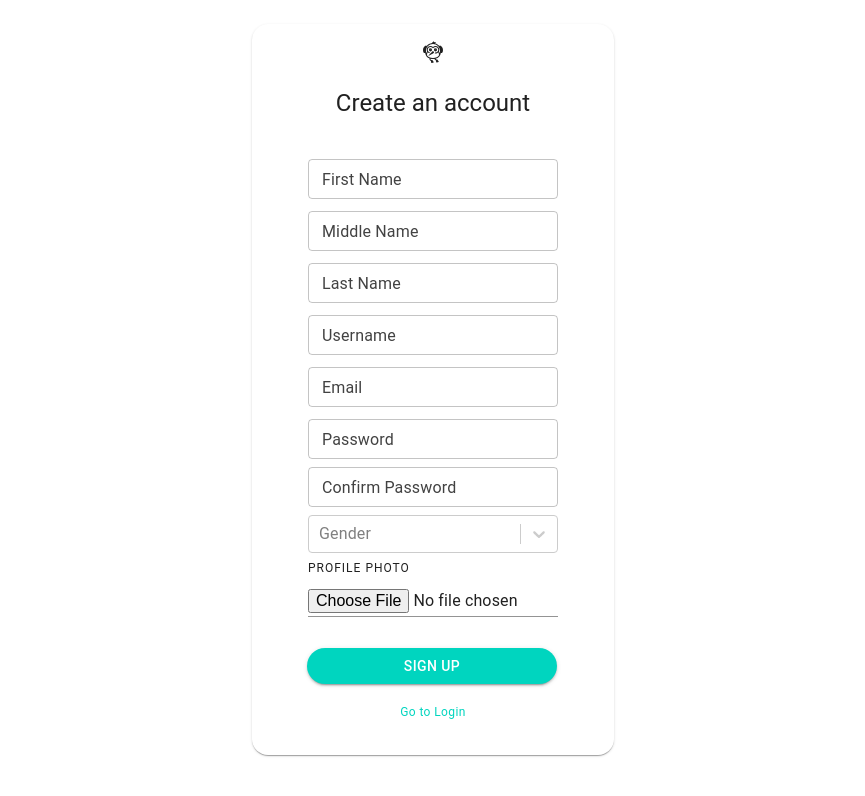
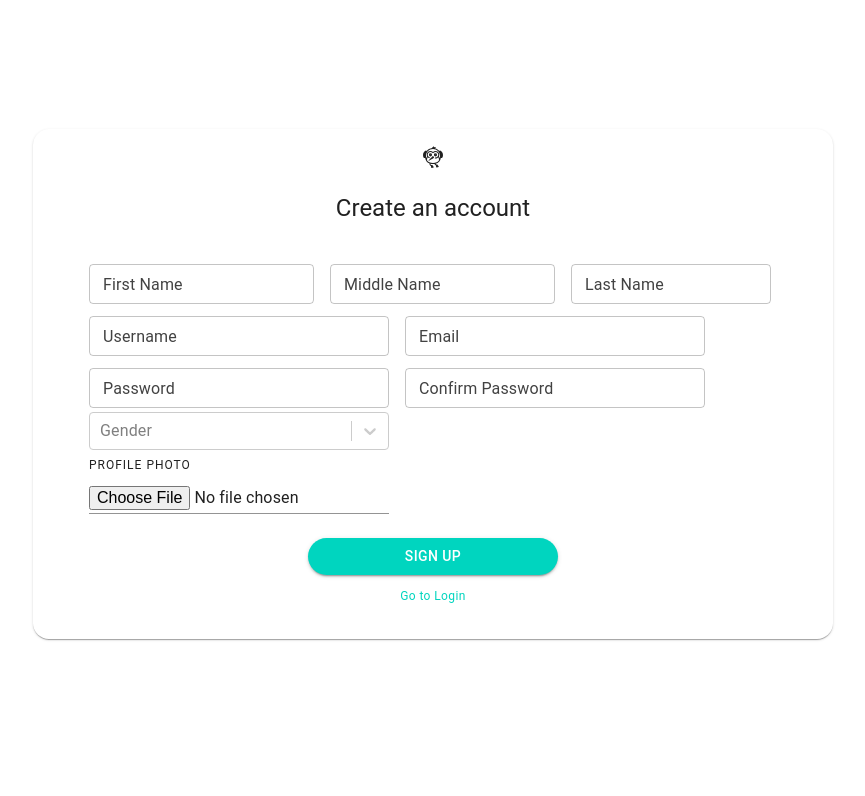
Before and after one commit to React-Revalida/socmed-app-frontend, a React (Create React App) app: page /register in a window 1280 px wide. Shown: the top 796 px of the page, without its empty margins (207-1072 px from the left). Built offline with nearby package versions, Linux system fonts and the light colour scheme.

Commit message:
register page layout WIP

```diff
--- a/src/components/RegisterForm.jsx
+++ b/src/components/RegisterForm.jsx
@@ -30,6 +30,7 @@ const RegisterForm = () => {
           paddingTop: 2,
           paddingBottom: 4,
           borderRadius: 4,
+          width: 800,
         }}
       >
         <Box textAlign={"center"}>
@@ -41,14 +42,22 @@ const RegisterForm = () => {
           sx={{ fontWeight: "bold", textAlign: "center" }}
         />
         <CardContent>
-          <Box width={250}>
+          <Box
+            sx={{
+              width: "100%",
+              display: "flex",
+              justifyContent: "center",
+              flexDirection: "column",
+            }}
+          >
+            <Box>
               <TextField
                 name="firstName"
                 label="First Name"
                 variant="outlined"
                 margin="dense"
                 size="small"
-              fullWidth
+                sx={{ width: 225, marginRight: 1 }}
               />
               <TextField
                 name="middleName"
@@ -56,7 +65,7 @@ const RegisterForm = () => {
                 variant="outlined"
                 margin="dense"
                 size="small"
-              fullWidth
+                sx={{ width: 225, marginLeft: 1, marginRight: 1 }}
               />
               <TextField
                 name="lastName"
@@ -64,8 +73,10 @@ const RegisterForm = () => {
                 variant="outlined"
                 margin="dense"
                 size="small"
-              fullWidth
+                sx={{ width: 200, marginLeft: 1 }}
               />
+            </Box>
+            <Box>
               <TextField
                 name="username"
                 label="Username"
@@ -73,7 +84,7 @@ const RegisterForm = () => {
                 type={"password"}
                 margin="dense"
                 size="small"
-              fullWidth
+                sx={{ marginRight: 1, width: 300 }}
               />
               <TextField
                 name="email"
@@ -81,8 +92,10 @@ const RegisterForm = () => {
                 variant="outlined"
                 margin="dense"
                 size="small"
-              fullWidth
+                sx={{ marginLeft: 1, width: 300 }}
               />
+            </Box>
+            <Box>
               <TextField
                 name="password"
                 label="Password"
@@ -90,28 +103,32 @@ const RegisterForm = () => {
                 type={"password"}
                 margin="dense"
                 size="small"
-              fullWidth
+                sx={{ marginRight: 1, width: 300 }}
               />
               <TextField
                 name="confirmPassword"
                 label="Confirm Password"
                 variant="outlined"
                 type={"password"}
-              style={{ marginBottom: 8, marginTop: 4 }}
+                margin="dense"
                 size="small"
-              fullWidth
+                sx={{ marginLeft: 1, width: 300 }}
               />
+            </Box>
+            <Box width={300}>
               <Select
                 name="gender"
                 options={genderOptions}
                 placeholder="Gender"
-              fullWidth
               />
+            </Box>
+            <Box width={300}>
               <Typography variant="overline">Profile Photo</Typography>
               <Input type="file" />
             </Box>
+          </Box>
         </CardContent>
-        <CardActions sx={{ padding: "15px" }}>
+        <CardActions sx={{ justifyContent: "center" }}>
           <Button
             variant="contained"
             sx={{
```
Lines whose indentation alone changed are shown as unchanged.
